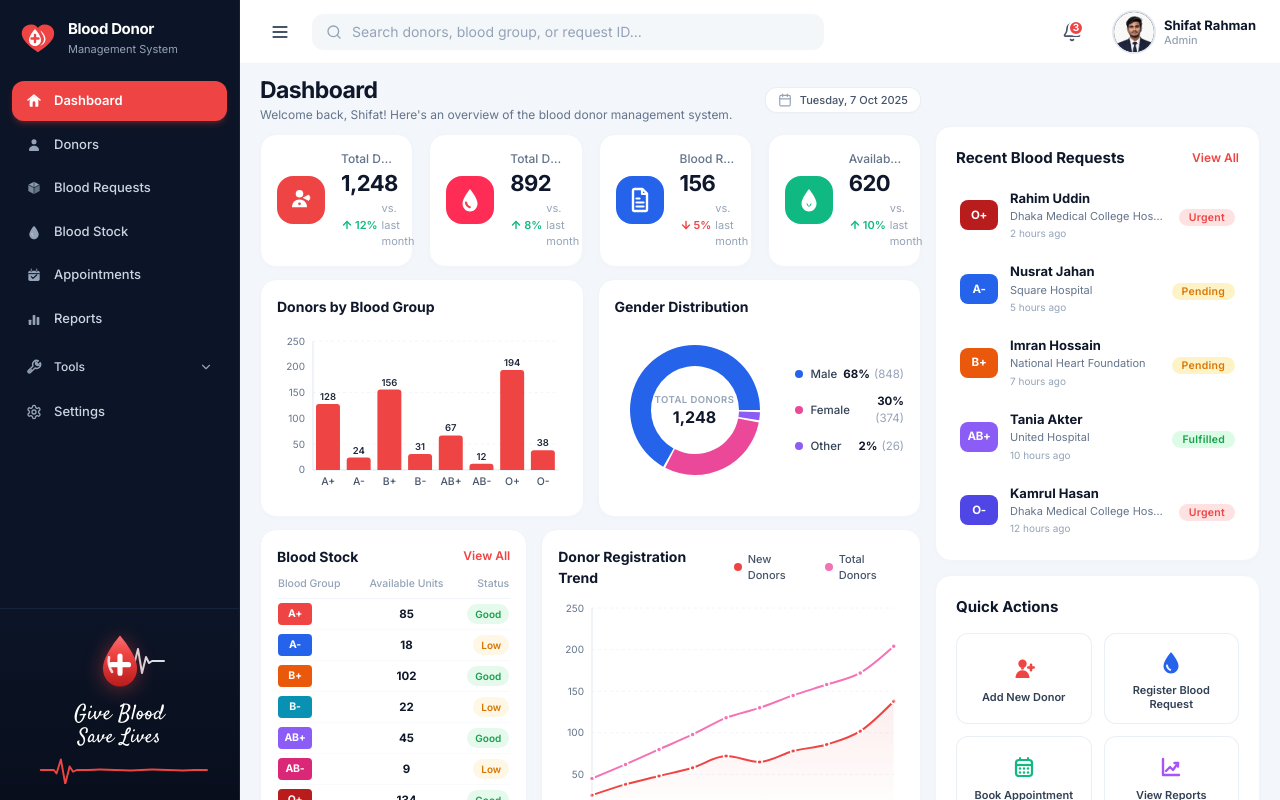
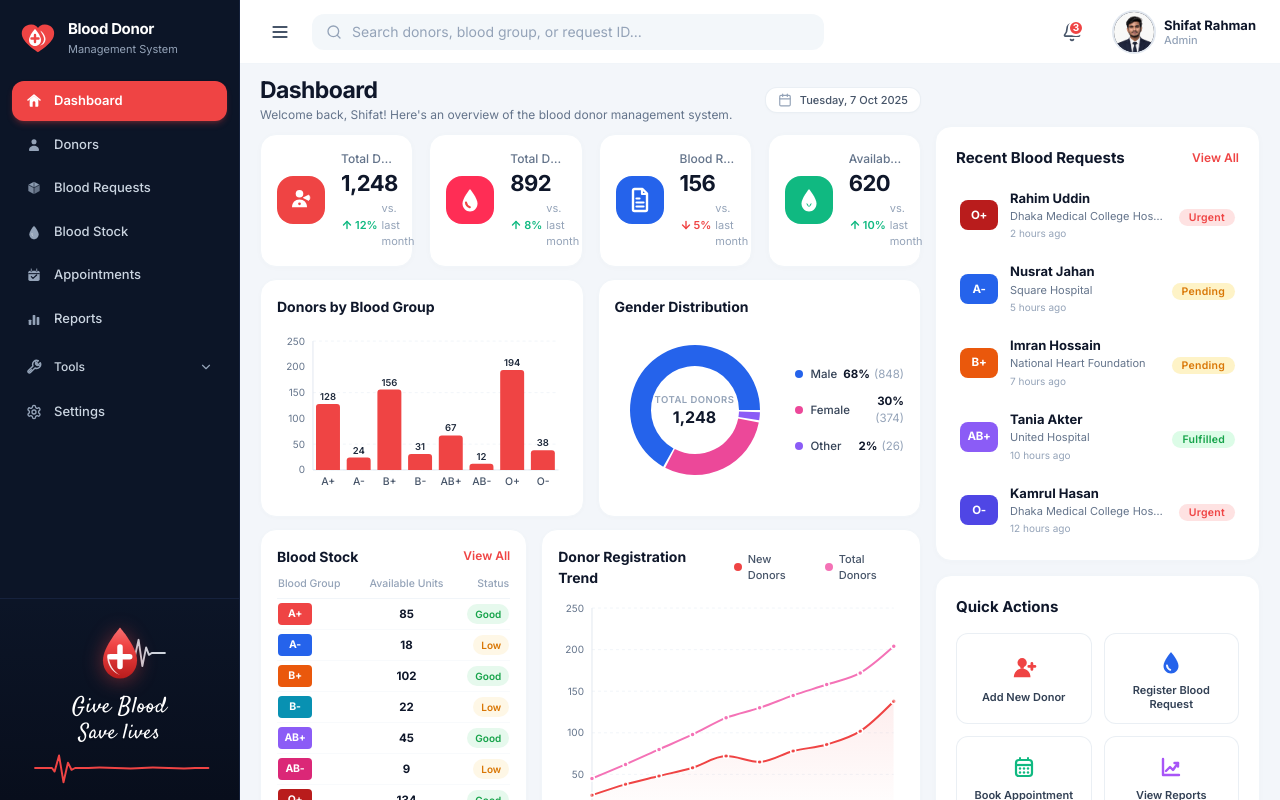
Before and after one commit to shoufiqrahmanshifat45/Blood-Donor-Management-System, a React (Vite) app: page / in a window 1280 px wide. Shown: the top 800 px of the page. Built offline with nearby package versions, Linux system fonts and the light colour scheme.

Commit message:
fix: thicken Add New Donor icon and update Give Blood Save lives typography to match reference image

```diff
--- a/src/components/common/DashboardIcons.tsx
+++ b/src/components/common/DashboardIcons.tsx
@@ -201,15 +201,15 @@ export const GiveBloodSaveLivesWidget: React.FC = () => (
   <div className="px-3 py-4 mt-auto border-t border-[#16223d] relative overflow-hidden bg-gradient-to-b from-transparent to-[#080e1c] select-none">
     <div className="flex flex-col items-center justify-center text-center">
       {/* Glossy Red Droplet with Center Medical Cross + White ECG Wave behind it */}
-      <div className="relative mb-1 flex items-center justify-center w-[100px] h-[72px]">
+      <div className="relative mb-1 flex items-center justify-center w-[100px] h-[75px]">
         {/* White ECG trace coming out from behind the right side of the drop */}
         <svg
           className="absolute right-0 top-1/2 -translate-y-1/2 w-11 h-8 text-slate-200 stroke-current fill-none pointer-events-none opacity-90"
-          viewBox="0 0 44 32"
+          viewBox="0 0 44 34"
         >
           <path
-            d="M0 16 L5 16 L8 20 L12 4 L16 28 L20 12 L23 18 L26 16 L38 16"
-            stroke="#f1f5f9"
+            d="M0 17 L5 17 L8 21 L12 3 L16 31 L20 11 L23 19 L26 17 L40 17"
+            stroke="#e2e8f0"
             strokeWidth="2"
             strokeLinecap="round"
             strokeLinejoin="round"
@@ -231,46 +231,46 @@ export const GiveBloodSaveLivesWidget: React.FC = () => (
               d="M18 2 C18 2 4 18 4 29 C4 38 10.3 44 18 44 C25.7 44 32 38 32 29 C32 18 18 2 18 2 Z"
               fill="url(#giveBloodDropGrad)"
             />
-            {/* Soft curved specular shine along upper-left shoulder */}
+            {/* White crescent shine along bottom-left curve */}
             <path
-              d="M9 20 C8.2 24 9.5 29 11.5 32"
-              stroke="white"
-              strokeWidth="2.2"
-              strokeLinecap="round"
-              opacity="0.8"
+              d="M7.8 24 C6.8 28 8.8 34.5 12.8 38 C14.5 39.5 16 40.5 18 41 C15.5 40 13.5 38 11.5 35 C9.5 31.5 8.5 27 8.8 24 Z"
+              fill="white"
+              opacity="0.85"
             />
             {/* Bold White Medical Cross in Center */}
             <path
-              d="M18 19 V33 M11 26 H25"
+              d="M18 18 V34 M10 26 H26"
               stroke="white"
-              strokeWidth="4.2"
+              strokeWidth="4.5"
               strokeLinecap="round"
+              strokeLinejoin="round"
             />
           </svg>
         </div>
       </div>
 
-      {/* Script typography matching screenshot in Satisfy font */}
+      {/* Script typography matching screenshot: Give Blood / Save lives (lowercase l) */}
       <div className="font-script leading-tight select-none mb-1">
         <div
-          className="text-white text-[21px] font-normal tracking-wide drop-shadow-sm"
+          className="text-white text-[22px] font-normal tracking-wide drop-shadow-sm"
           style={{ fontFamily: "'Satisfy', cursive" }}
         >
           Give Blood
         </div>
         <div
-          className="text-white text-[20px] font-normal tracking-wide drop-shadow-sm -mt-0.5"
+          className="text-white text-[21px] font-normal tracking-wide drop-shadow-sm -mt-0.5"
           style={{ fontFamily: "'Satisfy', cursive" }}
         >
-          Save Lives
+          Save lives
         </div>
       </div>
 
       {/* Red ECG Waveform Line extending across the bottom */}
       <div className="w-full mt-0.5 flex items-center justify-center">
-        <svg className="w-full h-7 text-red-500 stroke-current fill-none" viewBox="0 0 200 32">
+        <svg className="w-full h-8 text-red-500 stroke-current fill-none" viewBox="0 0 200 36">
           <path
-            d="M10 16 L25 16 L28 20 L33 4 L38 32 L43 12 L47 18 L51 16 L65 16 C85 14, 105 18, 125 16 C145 14, 165 18, 185 16 L200 16"
+            d="M5 18 L24 18 L27 22 L32 4 L37 34 L42 12 L46 20 L50 18 L65 18 C85 16, 105 20, 125 18 C145 16, 165 20, 185 18 L200 18"
+            stroke="#ef4444"
             strokeWidth="2.2"
             strokeLinecap="round"
             strokeLinejoin="round"
@@ -293,23 +293,23 @@ export const SearchBloodGroupHeaderLogo: React.FC<{ className?: string }> = ({ c
   </svg>
 );
 
-// 15. Add New Donor Action Icon (Quick Actions - Solid Red Person with Solid Red Plus)
-export const AddNewDonorActionIcon: React.FC<{ className?: string }> = ({ className = "w-6 h-6" }) => (
-  <svg viewBox="0 0 24 24" fill="none" className={className}>
-    {/* Head */}
-    <circle cx="10.5" cy="6.8" r="4.2" fill="#ef4444" />
-    {/* Neck */}
-    <rect x="9.2" y="10.5" width="2.6" height="2" fill="#ef4444" />
-    {/* Torso */}
+// 15. Add New Donor Action Icon (Quick Actions - Thicker, Bolder Solid Red Person with Solid Red Plus)
+export const AddNewDonorActionIcon: React.FC<{ className?: string }> = ({ className = "w-7 h-7" }) => (
+  <svg viewBox="0 0 28 28" fill="none" className={className}>
+    {/* Thick solid head circle */}
+    <circle cx="12" cy="7.2" r="5" fill="#ef4444" />
+    {/* Short thick neck */}
+    <rect x="10.2" y="11.5" width="3.6" height="2.2" rx="0.5" fill="#ef4444" />
+    {/* Broad, thick rounded shoulders / torso */}
     <path
-      d="M3.5 21 C3.5 16.5 6.6 13.2 10.5 13.2 C14.4 13.2 17.5 16.5 17.5 21 H3.5 Z"
+      d="M3 23 C3 17.5 7 13.5 12 13.5 C17 13.5 21 17.5 21 23 Z"
       fill="#ef4444"
     />
-    {/* Plus sign beside head/neck */}
+    {/* Thick, bold red plus sign beside head */}
     <path
-      d="M19 7.8 V13.2 M16.3 10.5 H21.7"
+      d="M22.5 8 V14.5 M19.2 11.25 H25.8"
       stroke="#ef4444"
-      strokeWidth="2.6"
+      strokeWidth="3"
       strokeLinecap="round"
     />
   </svg>
--- a/src/components/dashboard/QuickActions.tsx
+++ b/src/components/dashboard/QuickActions.tsx
@@ -67,7 +67,7 @@ export const QuickActions: React.FC<QuickActionsProps> = ({ onActionClick }) =>
               }`}
             >
               <div className="w-8 h-8 rounded-lg flex items-center justify-center mb-1.5 transition-transform group-hover:scale-105">
-                <Icon className="w-6 h-6" />
+                <Icon className={act.id === 'add-donor' ? "w-[26px] h-[26px]" : "w-6 h-6"} />
               </div>
               <span
                 className={`text-[11px] font-semibold transition-colors leading-tight ${
```
